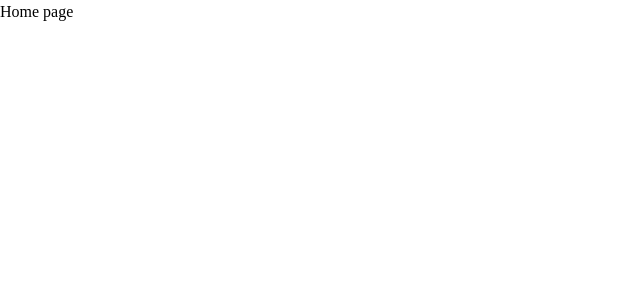
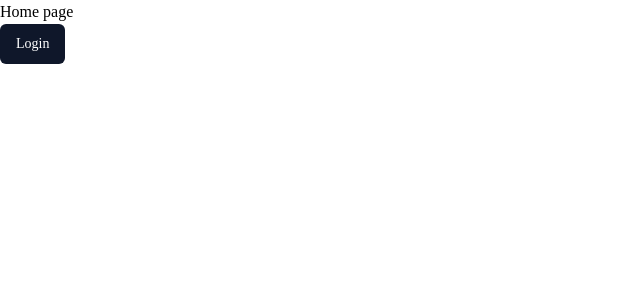
Before and after one commit to Yolo390/palmares.info, a Next.js app: page / in a window 1280 px wide. Shown: the top 300 px of the page, without its empty margins (0-640 px from the left). Built offline with nearby package versions, Linux system fonts and the light colour scheme.

Commit message:
🟨 style: homepage

```diff
--- a/src/app/page.tsx
+++ b/src/app/page.tsx
@@ -1,5 +1,18 @@
+import Link from "next/link";
+
+import { Button } from "@/components/ui/Button";
+
 const Home = () => {
-  return <main>Home page</main>;
+  return (
+    <main>
+      <div>Home page</div>
+      <div>
+        <Button variant="default">
+          <Link href="/api/auth/signin">Login</Link>
+        </Button>
+      </div>
+    </main>
+  );
 };
 
 export default Home;
```
